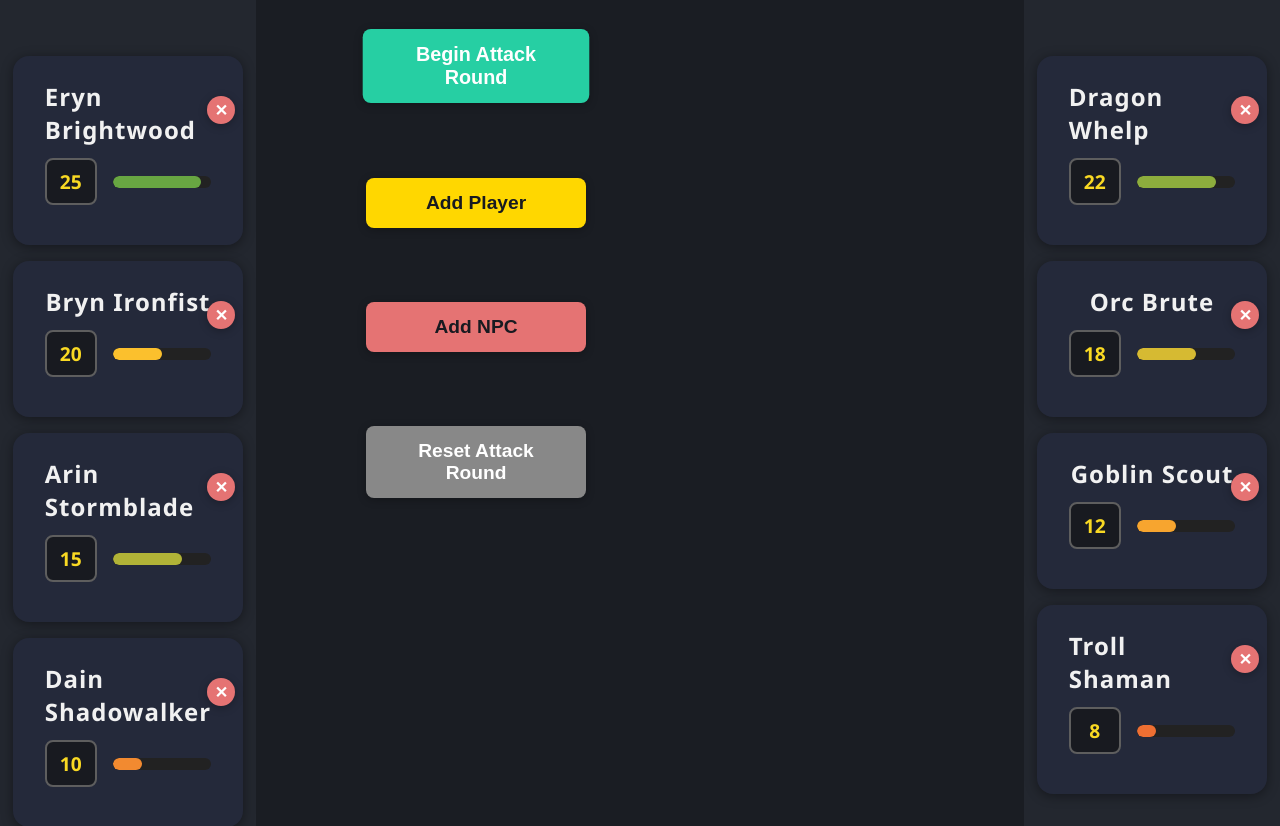
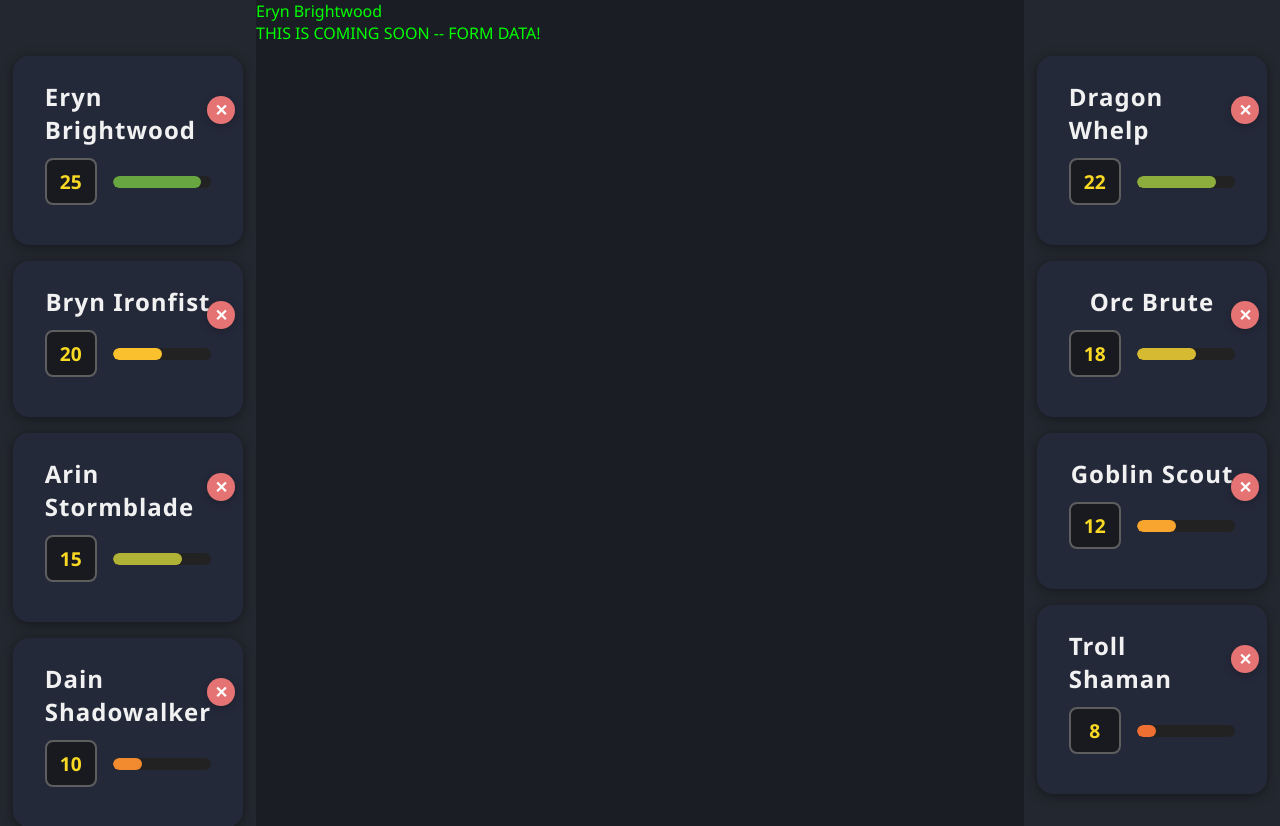
Before and after one commit to sdmace1110/AI-Dev-Attack-Round, a plain HTML site: page index.html in a window 1280 px wide. Both pictures are taken after a click on the button "Begin Attack Round". Drawn offline with Linux system fonts and the light colour scheme.

Commit message:
Added fxn to start-ar

```diff
--- a/index.html
+++ b/index.html
@@ -13,11 +13,10 @@
         <div id="begin-ar">
           <button id="start-ar">Begin Attack Round</button>
           <button id="add-player">Add Player</button>
-
           <button id="add-npc">Add NPC</button>
-
           <button id="reset-ar">Reset Attack Round</button>
         </div>
+        <div id="attack-round"></div>
       </div>
       <div class="section section3" id="section3"></div>
     </div>
--- a/script.js
+++ b/script.js
@@ -11,6 +11,10 @@ let npcs = [
   { name: "Troll Shaman", initiative: 8, barPosition: 20, showCard: true },
   { name: "Dragon Whelp", initiative: 22, barPosition: 80, showCard: true },
 ];
+
+let initList = [];
+
+let initiative = 100;
 
 function getBarColor(percent) {
   let r, g, b;
@@ -218,6 +222,48 @@ window.onload = function () {
       (a, b) => b.initiative - a.initiative
     );
     console.log(composite);
+    initList = composite.map((item) => ({
+      name: item.name,
+      initiative: item.initiative,
+      barPosition: item.barPosition,
+      showCard: true,
+    }));
+    document.getElementById("begin-ar").classList.add("hide");
+    if (initList.length > 0) {
+      initiative = initList[0].initiative;
+    }
+
+    const attackRoundDiv = document.getElementById("attack-round");
+    attackRoundDiv.classList.remove("hide");
+    if (attackRoundDiv) {
+      attackRoundDiv.innerHTML = ""; // Clear previous content
+      // Find all objects with the current initiative value
+      const activeItems = initList.filter(
+        (item) => item.initiative === initiative
+      );
+
+      // Create the main container div
+      const activeDiv = document.createElement("div");
+      activeDiv.className = "active-ar";
+
+      // Create the title span and set its text to the matching names
+      const titleSpan = document.createElement("span");
+      titleSpan.className = "title-ar";
+      titleSpan.textContent = activeItems.map((item) => item.name).join(", ");
+
+      // Create the form div
+      const formDiv = document.createElement("div");
+      formDiv.className = "form";
+      formDiv.textContent = "THIS IS COMING SOON -- FORM DATA!";
+
+      // Append title and form to the main container
+      activeDiv.appendChild(titleSpan);
+      activeDiv.appendChild(formDiv);
+
+      // Append the main container to the attack round div
+      attackRoundDiv.appendChild(activeDiv);
+      //   attackRoundDiv.appendChild(h1);
+    }
   });
 
   document.getElementById("add-player")?.addEventListener("click", () =>
--- a/style.css
+++ b/style.css
@@ -164,3 +164,11 @@ button {
   width: 220px; /* or set to 'auto' or a fixed width as needed */
   display: block;
 }
+
+.hide {
+  display: none !important;
+}
+
+#attack-round {
+  color: lime;
+}
```
